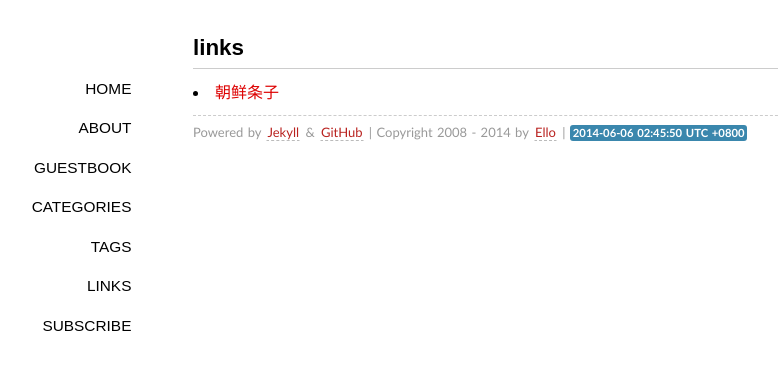
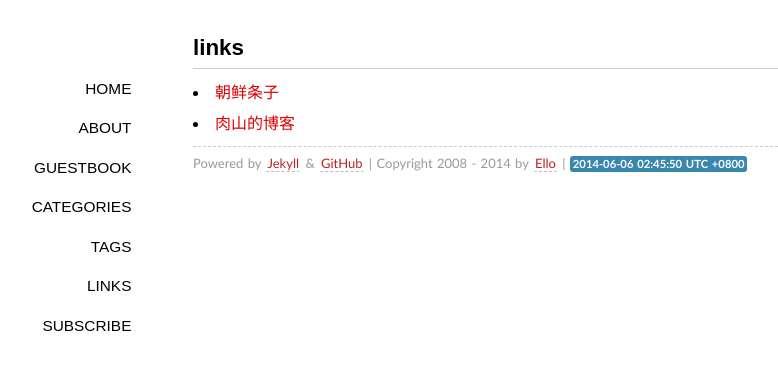
Before and after one commit to pii0x/ellochen.github.com, a Jekyll site: the page built from links/index.md, in a window 1280 px wide. Shown: the top 370 px of the page, without its empty margins (147-925 px from the left). Built offline with Jekyll 4.4.1, drawn with Linux system fonts in a browser that asks for light colours; some web fonts are replaced; Markdown is read by kramdown in place of the engine named in the settings; comment, search, counter and statistics services are not loaded.

Commit message:
Update index.md

```diff
--- a/links/index.md
+++ b/links/index.md
@@ -5,3 +5,4 @@ comments: yes
 ---
 
 - [朝鲜条子](http://blog.f1lab.tk)
+- [肉山的博客](http://wenshanren.org/)
```
